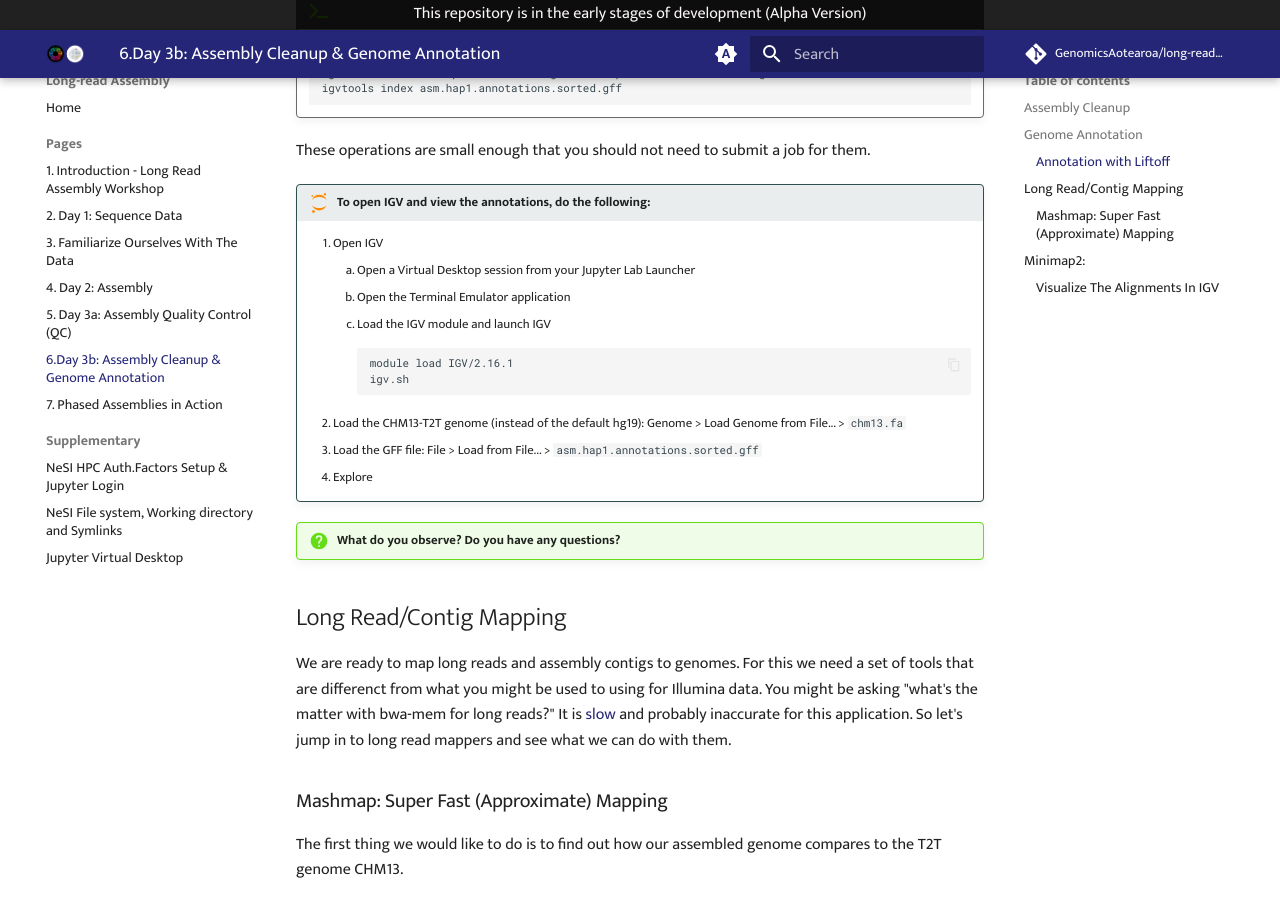
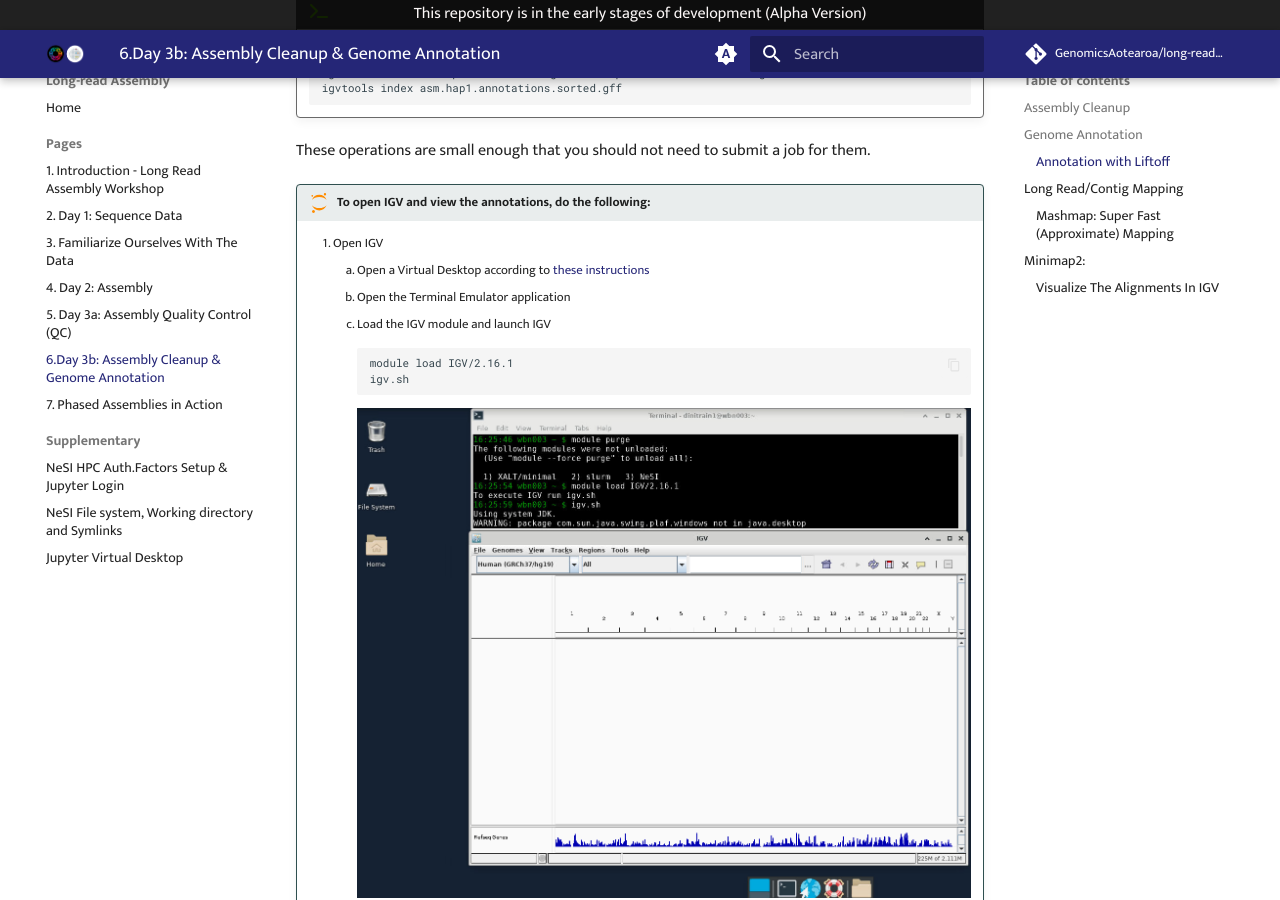
Before and after one commit to GenomicsAotearoa/long-read-assembly, an MkDocs documentation site: the page built from docs/pages/day3b_assembly_cleanup_annotation.md, in a window 1280 px wide and 900 px high, scrolled down 5312 px. Built offline with MkDocs 1.6.1 and Material for MkDocs 9.7.7, drawn with Linux system fonts in a browser that asks for light colours; comment, search, counter and statistics services are not loaded.

Commit message:
add information on how to open IGV

````diff
--- a/docs/pages/day3b_assembly_cleanup_annotation.md
+++ b/docs/pages/day3b_assembly_cleanup_annotation.md
@@ -442,13 +442,14 @@ them.
 !!! jupyter "To open IGV and view the annotations, do the following:"
 
     1. Open IGV
-        1. Open a Virtual Desktop session from your Jupyter Lab Launcher
+        1. Open a Virtual Desktop according to [these instructions](../supplementary/supplementary_3.md)
         2. Open the Terminal Emulator application
         3. Load the IGV module and launch IGV
            ```bash
            module load IGV/2.16.1
            igv.sh
            ```
+           ![image](../theme_figures/igv_launch.png)
     2. Load the CHM13-T2T genome (instead of the default hg19): Genome > Load Genome from File... > `chm13.fa`
     3. Load the GFF file: File > Load from File... > `asm.hap1.annotations.sorted.gff`
     4. Explore
````
Also changed, not shown: docs/pages/day2a_assembly.md (+7 -7 lines), docs/theme_figures/igv_launch.png (added).
